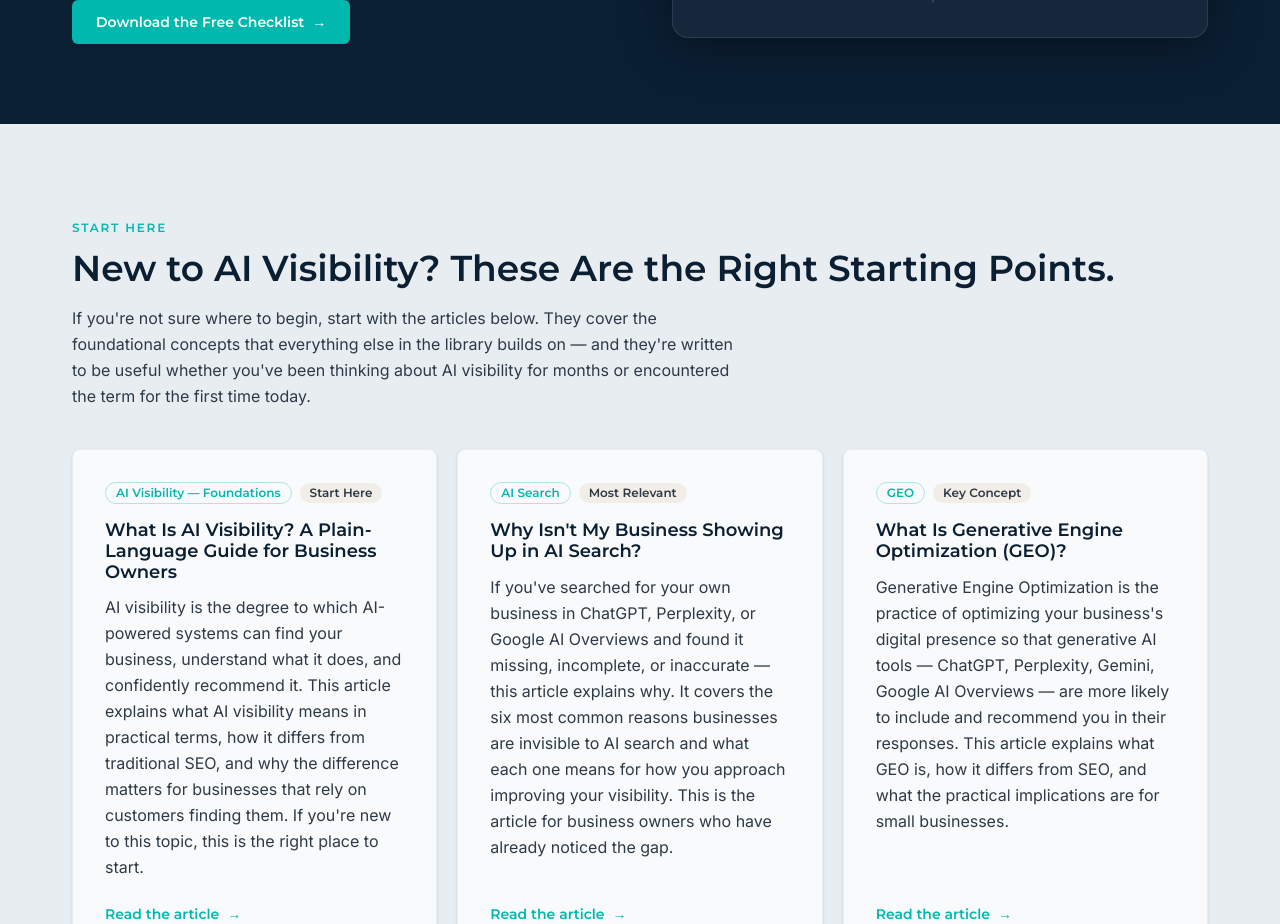
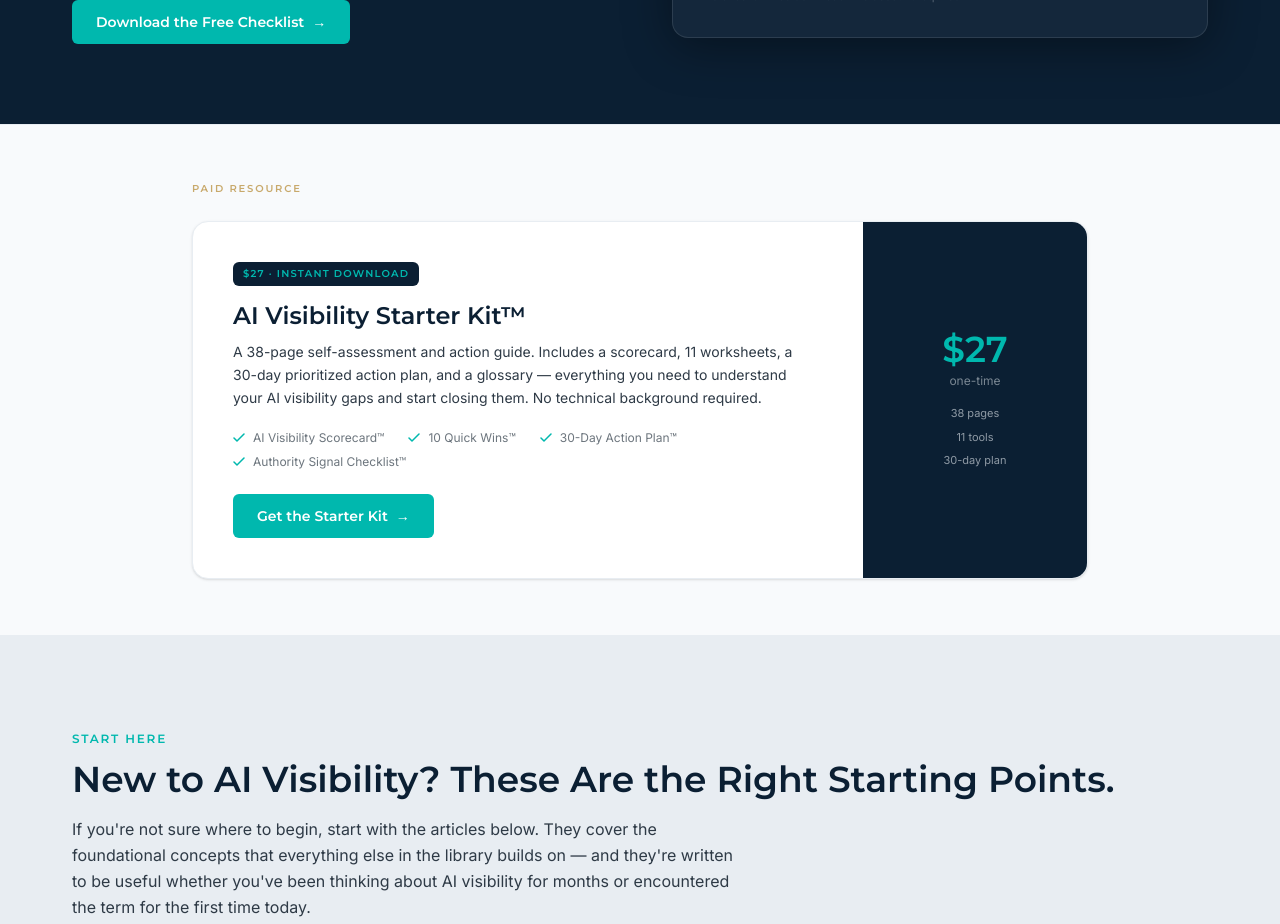
Before and after one commit to SheilaAden/bethadenai-com, a Next.js app: page /resources in a window 1280 px wide. Shown: the part 1920-2844 px from the top of the page. Built offline with nearby package versions, Linux system fonts and the light colour scheme.

Commit message:
fix: add starter kit image and site links

```diff
--- a/app/page.tsx
+++ b/app/page.tsx
@@ -431,6 +431,23 @@ export default function Home() {
               >
                 Get the Free Checklist <span aria-hidden="true">→</span>
               </Link>
+
+              {/* Paid next-step option */}
+              <div className="mt-5 pt-5 border-t border-white/10">
+                <p className="text-[10px] font-heading font-semibold uppercase tracking-[0.18em] text-gold mb-2">
+                  Ready to Go Deeper?
+                </p>
+                <Link
+                  href="/products/ai-visibility-starter-kit"
+                  className="inline-flex items-center gap-2 text-sm font-heading font-semibold text-silver/80 hover:text-white transition-colors group"
+                >
+                  <span>AI Visibility Starter Kit™ — $27</span>
+                  <span aria-hidden="true" className="text-teal group-hover:translate-x-0.5 transition-transform">→</span>
+                </Link>
+                <p className="text-xs text-silver/40 mt-1">
+                  38-page self-assessment, scorecard, and 30-day action plan
+                </p>
+              </div>
             </div>
 
             {/* Right: checklist preview card (desktop only) */}
--- a/app/resources/page.tsx
+++ b/app/resources/page.tsx
@@ -432,6 +432,74 @@ export default function ResourcesPage() {
         </Container>
       </section>
 
+      {/* ── SECTION 2c: Starter Kit Paid Product Card ── */}
+      <section className="bg-cloud py-10 md:py-14 border-t border-silver">
+        <Container>
+          <div className="max-w-4xl mx-auto">
+            <p className="text-[10px] font-heading font-semibold uppercase tracking-[0.18em] text-gold mb-6">
+              Paid Resource
+            </p>
+            <div className="rounded-2xl border border-silver bg-white shadow-sm overflow-hidden">
+              <div className="grid grid-cols-1 md:grid-cols-[1fr_auto] gap-0">
+
+                {/* Left: copy */}
+                <div className="p-8 md:p-10">
+                  <div className="flex items-center gap-3 mb-4">
+                    <span className="inline-flex items-center px-2.5 py-1 rounded-md bg-navy text-teal text-[10px] font-heading font-semibold uppercase tracking-[0.12em]">
+                      $27 · Instant Download
+                    </span>
+                  </div>
+                  <h2 className="font-heading font-semibold text-2xl text-navy mb-3 leading-snug">
+                    AI Visibility Starter Kit™
+                  </h2>
+                  <p className="text-sm text-graphite leading-relaxed mb-5 max-w-xl">
+                    A 38-page self-assessment and action guide. Includes a scorecard, 11
+                    worksheets, a 30-day prioritized action plan, and a glossary — everything you
+                    need to understand your AI visibility gaps and start closing them. No technical
+                    background required.
+                  </p>
+                  <div className="flex flex-wrap gap-x-6 gap-y-2 mb-6">
+                    {[
+                      'AI Visibility Scorecard™',
+                      '10 Quick Wins™',
+                      '30-Day Action Plan™',
+                      'Authority Signal Checklist™',
+                    ].map((item) => (
+                      <div key={item} className="flex items-center gap-2">
+                        <svg width="12" height="10" viewBox="0 0 12 10" fill="none" aria-hidden="true">
+                          <path d="M1 5L4 8L11 1" stroke="#00B8AE" strokeWidth="1.5" strokeLinecap="round" strokeLinejoin="round"/>
+                        </svg>
+                        <span className="text-xs text-graphite/70">{item}</span>
+                      </div>
+                    ))}
+                  </div>
+                  <Link
+                    href="/products/ai-visibility-starter-kit"
+                    className="inline-flex items-center gap-2 px-6 py-3 bg-teal text-white font-heading font-semibold text-sm rounded-md hover:bg-[#009991] transition-colors"
+                  >
+                    Get the Starter Kit <span aria-hidden="true">→</span>
+                  </Link>
+                </div>
+
+                {/* Right: decorative panel (desktop) */}
+                <div className="hidden md:flex items-center justify-center bg-navy w-56 p-8">
+                  <div className="text-center">
+                    <p className="font-heading font-semibold text-4xl text-teal mb-1">$27</p>
+                    <p className="text-xs text-silver/50 mb-4">one-time</p>
+                    <div className="space-y-1.5">
+                      {['38 pages', '11 tools', '30-day plan'].map((stat) => (
+                        <p key={stat} className="text-[11px] text-silver/60">{stat}</p>
+                      ))}
+                    </div>
+                  </div>
+                </div>
+
+              </div>
+            </div>
+          </div>
+        </Container>
+      </section>
+
       {/* ── SECTION 3: Featured Articles ── */}
       <Section background="silver">
         <Container>
```
Also changed, not shown: public/images/ai-visibility-starter-kit.png (added).
